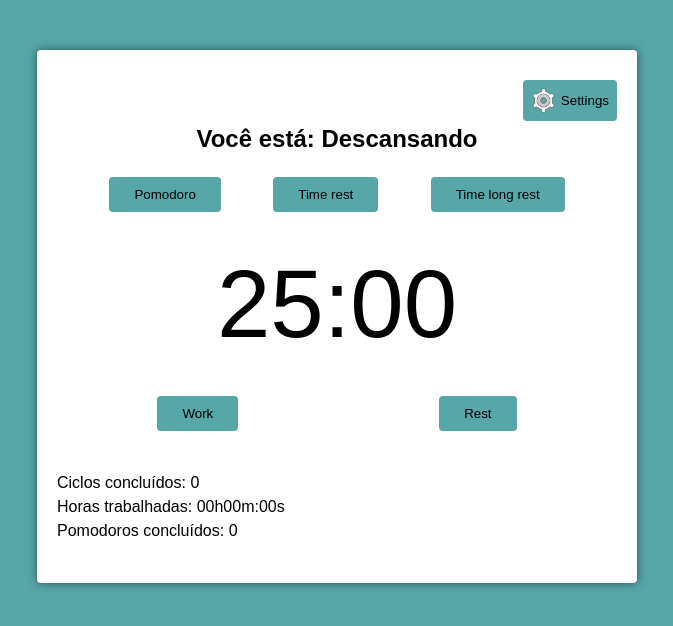
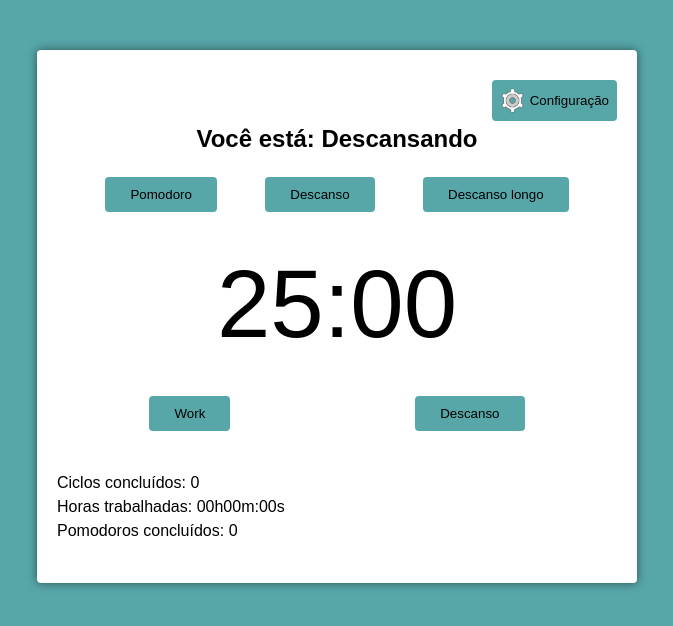
Before and after one commit to Mathh19/App-Pomodoro, a React (Create React App) app: page / in a window 1280 px wide. Shown: the top 626 px of the page, without its empty margins (303-976 px from the left). Built offline with nearby package versions, Linux system fonts and the light colour scheme.

Commit message:
Corrigindo idioma do app e corrigido a troca de temas

```diff
--- a/src/components/modal.tsx
+++ b/src/components/modal.tsx
@@ -30,7 +30,7 @@ export function Modal(props: PropsTimesPomodoro): JSX.Element {
     if (localTheme === 'dark') {
       pomodoroDiv?.classList.add('dark');
     } else {
-      pomodoroDiv?.classList.toggle('dark');
+      pomodoroDiv?.classList.remove('dark');
     }
   });
 
--- a/src/components/pomodoro-timer.tsx
+++ b/src/components/pomodoro-timer.tsx
@@ -176,7 +176,7 @@ export function PomodoroTimer(): JSX.Element {
       <div className="configurations">
         <button className="btn-setting" onClick={() => openSettings()}>
           <img src={logoSettings} alt="" className="logoSettings" />
-          Settings
+          Configuração
         </button>
       </div>
       <h2>Você está: {working ? 'Trabalhando' : 'Descansando'}</h2>
@@ -190,14 +190,14 @@ export function PomodoroTimer(): JSX.Element {
         </div>
         <div>
           <Button
-            text="Time rest"
+            text="Descanso"
             onClick={() => displayBreakTime()}
             className="btn-default"
           ></Button>
         </div>
         <div>
           <Button
-            text="Time long rest"
+            text="Descanso longo"
             onClick={() => displayLongBreak()}
             className="btn-default"
           ></Button>
@@ -211,7 +211,7 @@ export function PomodoroTimer(): JSX.Element {
           className="btn-default"
         ></Button>
         <Button
-          text="Rest"
+          text="Descanso"
           onClick={() => configureRest(false)}
           className="btn-default"
         ></Button>
@@ -219,7 +219,7 @@ export function PomodoroTimer(): JSX.Element {
           className={
             !working && !resting ? 'hidden btn-default' : ' btn-default'
           }
-          text={timeCouting ? 'Pause' : 'Play'}
+          text={timeCouting ? 'Stop' : 'Play'}
           onClick={() => setTimeCounting(!timeCouting)}
         ></Button>
       </div>
```
